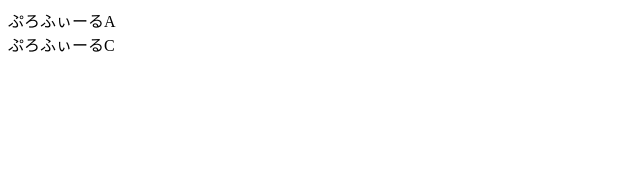
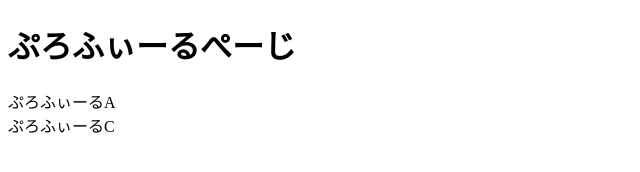
Before and after one commit to usab114514/branch-test2, a plain HTML site: page index.html in a window 1280 px wide. Shown: the whole page, without its empty margins (0-640 px from the left). Drawn offline with Linux system fonts and the light colour scheme.

Commit message:
h1の追記

```diff
--- a/index.html
+++ b/index.html
@@ -1,6 +1,7 @@
 <!DOCTYPE HTML>
 <html>
 	<body>
+		<h1>ぷろふぃーるぺーじ</h1>
 		<a herf="profile_A.html">ぷろふぃーるA</a><br>
 		<a herf="plofileC.html">ぷろふぃーるC</a>
 		</body>
```
